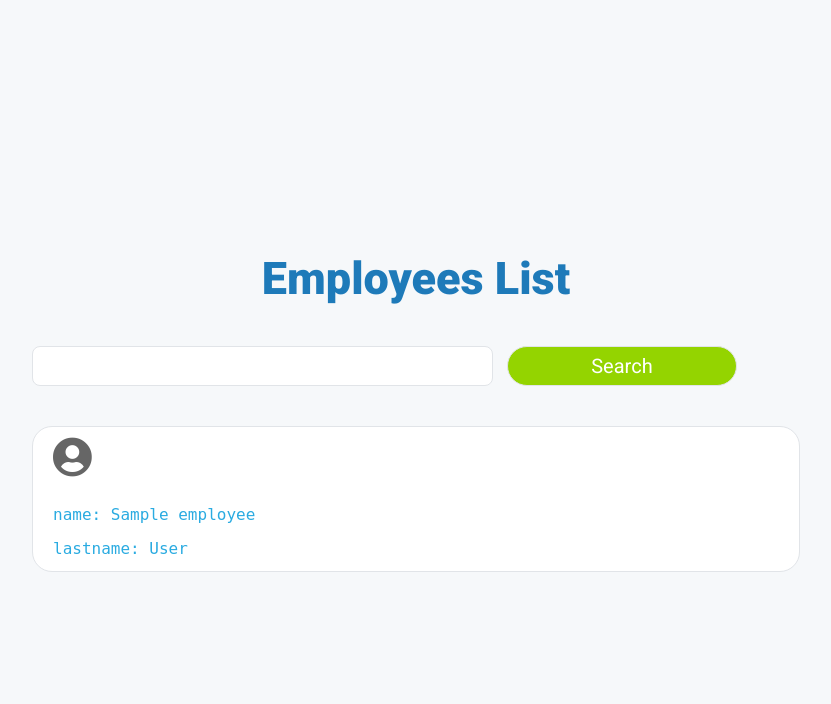
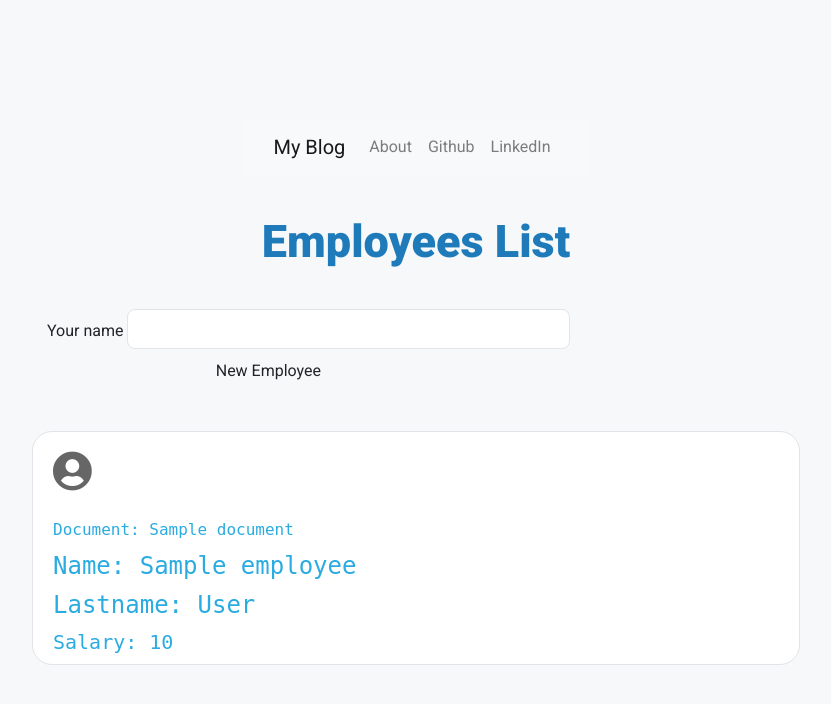
Before and after one commit to mafda/django_employees, a Django app: template frontend/employees/templates/employees/employees_list.html in a window 1280 px wide. Shown: the top 704 px of the page, without its empty margins (224-1055 px from the left). Run offline with Django 3.2, Linux system fonts and the light colour scheme; tables that the repository leaves empty hold one stand-in row (values such as "Sample post"); the template is opened without the code that fills it: values that come from a table or form of the project are taken from there, most other values are stand-ins (such as "Sample title", 1, 10 or a date in 2020); some libraries are stand-ins or nearby versions.

Commit message:
include templates with blocj content for html and js

```diff
--- /dev/null
+++ b/frontend/employees/templates/employees/base.html
@@ -0,0 +1,61 @@
+<!DOCTYPE html>
+{% load static %}
+<html lang="en">
+
+<head>
+  <meta charset="utf-8">
+  <meta http-equiv="X-UA-Compatible" content="IE=edge">
+  <meta name="viewport" content="width=device-width, initial-scale=1, shrink-to-fit=no">
+  <title>{% block title %}{% endblock title %}</title>
+
+  <!-- Bootstrap -->
+  <link rel="stylesheet" href="https://stackpath.bootstrapcdn.com/bootstrap/4.4.1/css/bootstrap.min.css"
+    integrity="sha384-Vkoo8x4CGsO3+Hhxv8T/Q5PaXtkKtu6ug5TOeNV6gBiFeWPGFN9MuhOf23Q9Ifjh" crossorigin="anonymous">
+
+  <!-- fontawesome -->
+  <link rel="stylesheet" href="https://cdnjs.cloudflare.com/ajax/libs/font-awesome/5.13.0/css/all.min.css">
+
+  <!-- Custom CSS -->
+  <link rel="stylesheet" type="text/css" href="{% static 'css/styles.css' %}">
+
+  <!-- {% block style %}
+  {% endblock style %} -->
+</head>
+
+<body>
+
+  <nav class="navbar navbar-expand-lg navbar-light bg-light techfont">
+    <div class="container">
+      <a class="navbar-brand bigbrand" href="#">My Blog</a>
+      <button class="navbar-toggler" type="button" data-toggle="collapse" data-target="#navbarText"
+        aria-controls="navbarText" aria-expanded="false" aria-label="Toggle navigation">
+        <span class="navbar-toggler-icon"></span>
+      </button>
+      <div class="collapse navbar-collapse" id="navbarText">
+        <ul class="navbar-nav mr-auto">
+          <li class="nav-item">
+            <a class="nav-link" href="#">About</a>
+          </li>
+          <li class="nav-item">
+            <a class="nav-link" href="https://github.com/">Github</a>
+          </li>
+          <li class="nav-item">
+            <a class="nav-link" href="https://www.linkedin.com/">LinkedIn</a>
+          </li>
+        </ul>
+
+      </div>
+    </div>
+  </nav>
+
+  {% block content %}
+  {% endblock content %}
+
+  <script src="https://cdnjs.cloudflare.com/ajax/libs/jquery/3.3.1/jquery.min.js"></script>
+  <script src="https://cdnjs.cloudflare.com/ajax/libs/popper.js/1.12.9/umd/popper.min.js"></script>
+  <script src="https://maxcdn.bootstrapcdn.com/bootstrap/4.0.0/js/bootstrap.min.js"></script>
+  {% block javascript %}
+  {% endblock javascript %}
+</body>
+
+</html>
--- a/frontend/employees/templates/employees/employees_list.html
+++ b/frontend/employees/templates/employees/employees_list.html
@@ -1,49 +1,39 @@
-<!DOCTYPE html>
-{% load static %}
-<html lang="en">
-
-<head>
-  <meta charset="UTF-8">
-  <meta name="viewport" content="width=device-width, initial-scale=1.0">
-  <title>Employees List</title>
-
-  <!-- Bootstrap -->
-  <link rel="stylesheet" href="https://stackpath.bootstrapcdn.com/bootstrap/4.4.1/css/bootstrap.min.css"
-    integrity="sha384-Vkoo8x4CGsO3+Hhxv8T/Q5PaXtkKtu6ug5TOeNV6gBiFeWPGFN9MuhOf23Q9Ifjh" crossorigin="anonymous">
-
-  <!-- fontawesome -->
-  <link rel="stylesheet" href="https://cdnjs.cloudflare.com/ajax/libs/font-awesome/5.13.0/css/all.min.css">
-
-  <!-- Custom CSS -->
-  <link rel="stylesheet" type="text/css" href="{% static 'css/styles.css' %}">
-
-</head>
+{% extends 'employees/base.html' %}
 
 <body>
-
+  {% block content %}
   <div id="employee">
     <h1>Employees List</h1>
 
-    <!-- <form action="" method="post">
-    {% csrf_token %}
-    {{ form }}
-    <input type="submit" value="OK">
-  </form> -->
-    <input type="text" name="user">
-    <button id="button" class="btn_search">Search</button>
-
+    <div class="container">
+      <form id="employee-form">
+        {% csrf_token %}
+        {% for field in new_employee_form %}
+        <label class="labels">{{ field.label }}</label>
+        {{ field }}
+        {% endfor %}
+        <input type="submit" class="btn" value="New Employee" />
+        <form>
+    </div>
 
     <div id="overlay">
       <div id="list" class="employee_list">
-        <ul>
-          {% for i in employees_list %}
+        <ul id="employee-list">
+          {% for i in employees %}
           <li>
             <div class="employee_card">
               <ul>
-                <p class="fa fa-user-circle" aria-hidden="true">
-                  </>
-                  <li>name: {{i.name}} </li>
-                  <li>lastname: {{i.lastname}} </li>
+                <p><span class="fa fa-user-circle" aria-hidden="true"></span></p>
+                <li>Document: {{i.document}} </li>
+                <li>
+                  <h4>Name: {{i.name}} </h4>
+                </li>
+                <li>
+                  <h4>Lastname: {{i.lastname}} </h4>
+                </li>
+                <li>
+                  <h5>Salary: {{i.salary}}</h5>
+                </li>
               </ul>
             </div>
           </li>
@@ -54,24 +44,53 @@
 
   </div>
 
+  {% endblock content %}
+
+  {% block javascript %}
+
   <script>
+    /*
+        On submiting the form, send the POST ajax
+        request to server and after successfull submission
+        display the object.
+    */
+    $("#employee-form").submit(function (e) {
+      // preventing from page reload and default actions
+      e.preventDefault();
+      // serialize the data for sending the form data.
+      var serializedData = $(this).serialize();
+      // make POST ajax call
+      $.ajax({
+        type: 'POST',
+        url: "{% url 'post_employee' %}",
+        data: serializedData,
+        success: function (response) {
+          // on successfull creating object
+          // 1. clear the form.
+          $("#employee-form").trigger('reset');
+          // 2. focus to nickname input
+          $("#id_nick_name").focus();
 
-    function sleep(ms) {
-      return new Promise(resolve => setTimeout(resolve, ms));
-    }
-
-    async function click() {
-      // document.getElementById("overlay").style.diplay = "block";
-      alert("1");
-      await sleep(2000);
-      // document.getElementById("overlay").style,diplay = "none";
-      alert("2");
-    }
-
-    document.getElementById("button").addEventListener("click", click);
-
+          // display the newly employee to table.
+          var instance = JSON.parse(response["instance"]);
+          var fields = instance[0]["fields"];
+          $("#employee-list").prepend(
+            `<li>
+              <div class="employee_card">
+                <ul>
+                  <p class="fa fa-user-circle" aria-hidden="true"></p>
+                  <li>name: ${fields["name"]}</li>
+                  <li>lastname: ${fields["lastname"]}</li>
+                </ul>
+              </div>
+            </li>`
+          )
+        },
+        error: function (xhr, status, error) {
+          alert(xhr.responseText);
+        }
+      })
+    })
   </script>
 
-</body>
-
-</html>
+  {% endblock javascript %}
```
Also changed, not shown: frontend/employees/templates/employees/search.html (added, +17 -0 lines).
